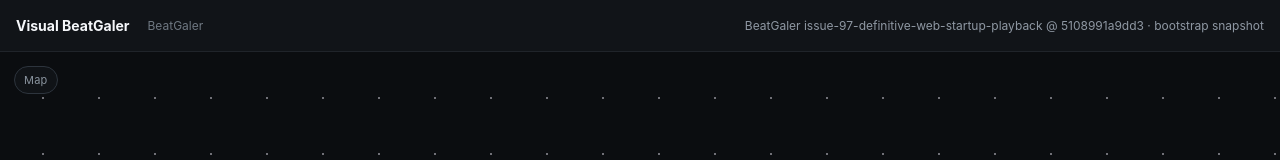
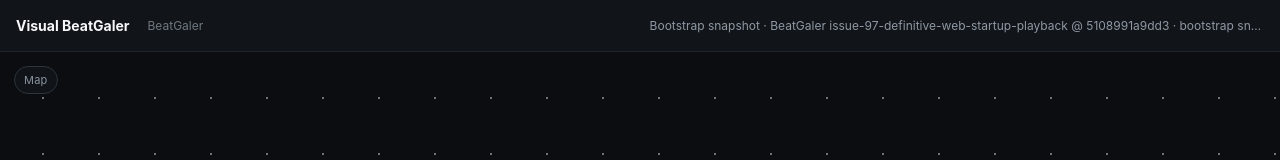
Before and after one commit to magosouljah/Visual-Beat-galer, a React (Vite) app: page / in a window 1280 px wide. Shown: the top 160 px of the page. Built offline with nearby package versions, Linux system fonts and the light colour scheme.

Commit message:
Stage 3: show generated model provenance

```diff
--- a/src/App.tsx
+++ b/src/App.tsx
@@ -1,6 +1,6 @@
 import { useMemo, useState } from 'react'
 import { Background, Controls, ReactFlow, type Node } from '@xyflow/react'
-import { visualMaps, type VisualNodeData, type VisualViewId } from './model/playbackModel'
+import { modelMetadata, visualMaps, type VisualNodeData, type VisualViewId } from './model/playbackModel'
 
 const viewTrail: Record<VisualViewId, VisualViewId[]> = {
   beatgaler: ['beatgaler'],
@@ -62,7 +62,9 @@ export function App() {
             ))}
           </nav>
         </div>
-        <span className="status">{map.sourceRef}</span>
+        <span className="status">
+          {modelMetadata.generated ? 'Generated · ' : 'Bootstrap snapshot · '}{map.sourceRef}
+        </span>
       </header>
 
       <section className="workspace">
```
